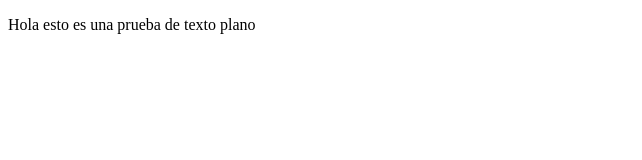
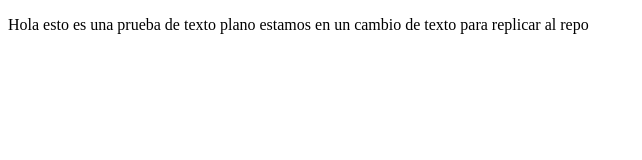
Before and after one commit to grandote2012/proyectosdemo, a plain HTML site: page index.html in a window 1280 px wide. Shown: the whole page, without its empty margins (0-642 px from the left). Drawn offline with Linux system fonts and the light colour scheme.

Commit message:
cambios de prueba en texto

```diff
--- a/index.html
+++ b/index.html
@@ -11,6 +11,7 @@
         Hola esto es una prueba
         de
         texto plano
+        estamos en un cambio de texto para replicar al repo
     </p>
 </body>
 </html>
```
